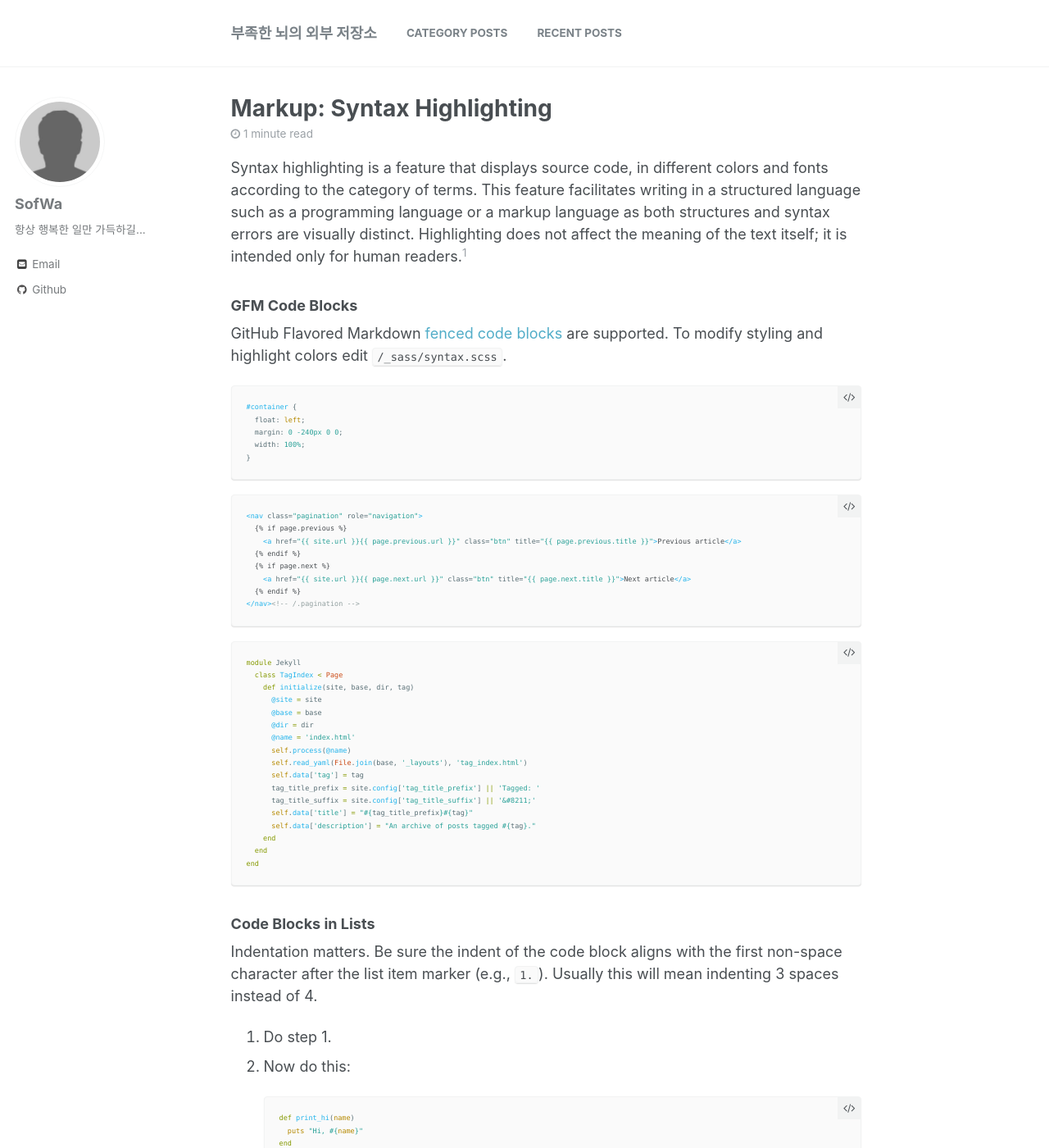
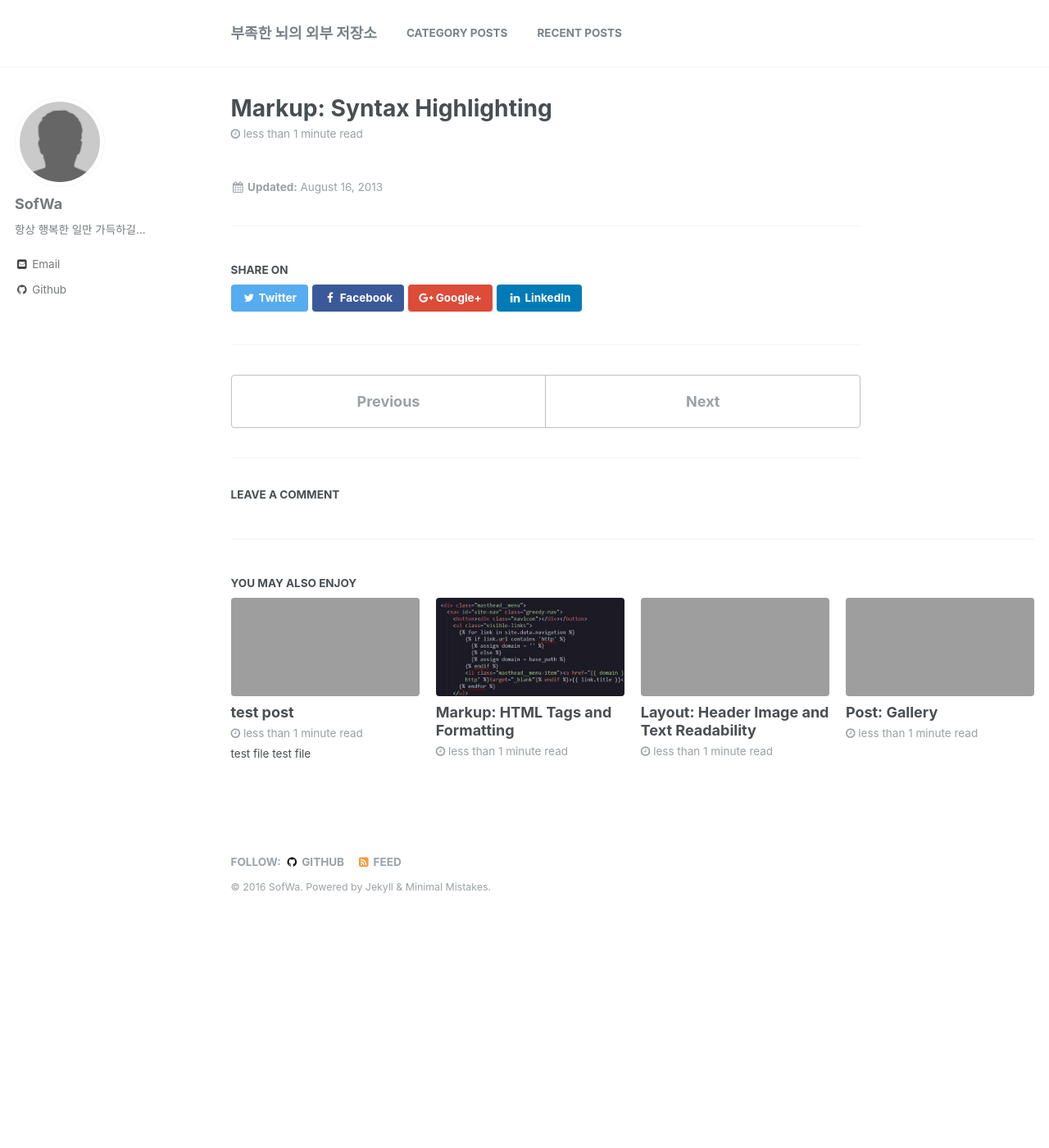
Before and after one commit to SofWa/custom-minimal-mistakes, a Jekyll site: the page built from _posts/2013-08-16-markup-syntax-highlighting.md, in a window 1280 px wide and 1400 px high. Shown: the whole window at 82% size. Built offline with Jekyll 4.4.1, drawn with Linux system fonts in a browser that asks for light colours; comment, search, counter and statistics services are not loaded; some of the changed text lies outside the part shown.

Commit message:
Update 2013-08-16-markup-syntax-highlighting.md

````diff
--- a/_posts/2013-08-16-markup-syntax-highlighting.md
+++ b/_posts/2013-08-16-markup-syntax-highlighting.md
@@ -3,77 +3,4 @@ title: "Markup: Syntax Highlighting"
 excerpt: "Post displaying the various ways of highlighting code in Markdown."
 header:
   teaser: "markup-syntax-highlighting-teaser.jpg"
-tags:
-  - code
-  - syntax highlighting
 ---
-
-Syntax highlighting is a feature that displays source code, in different colors and fonts according to the category of terms. This feature facilitates writing in a structured language such as a programming language or a markup language as both structures and syntax errors are visually distinct. Highlighting does not affect the meaning of the text itself; it is intended only for human readers.[^1]
-
-[^1]: <http://en.wikipedia.org/wiki/Syntax_highlighting>
-
-### GFM Code Blocks
-
-GitHub Flavored Markdown [fenced code blocks](https://help.github.com/articles/creating-and-highlighting-code-blocks/) are supported. To modify styling and highlight colors edit `/_sass/syntax.scss`.
-
-```css
-#container {
-  float: left;
-  margin: 0 -240px 0 0;
-  width: 100%;
-}
-```
-
-```html
-{% raw %}<nav class="pagination" role="navigation">
-  {% if page.previous %}
-    <a href="{{ site.url }}{{ page.previous.url }}" class="btn" title="{{ page.previous.title }}">Previous article</a>
-  {% endif %}
-  {% if page.next %}
-    <a href="{{ site.url }}{{ page.next.url }}" class="btn" title="{{ page.next.title }}">Next article</a>
-  {% endif %}
-</nav><!-- /.pagination -->{% endraw %}
-```
-
-```ruby
-module Jekyll
-  class TagIndex < Page
-    def initialize(site, base, dir, tag)
-      @site = site
-      @base = base
-      @dir = dir
-      @name = 'index.html'
-      self.process(@name)
-      self.read_yaml(File.join(base, '_layouts'), 'tag_index.html')
-      self.data['tag'] = tag
-      tag_title_prefix = site.config['tag_title_prefix'] || 'Tagged: '
-      tag_title_suffix = site.config['tag_title_suffix'] || '&#8211;'
-      self.data['title'] = "#{tag_title_prefix}#{tag}"
-      self.data['description'] = "An archive of posts tagged #{tag}."
-    end
-  end
-end
-```
-
-### Code Blocks in Lists
-
-Indentation matters. Be sure the indent of the code block aligns with the first non-space character after the list item marker (e.g., `1.`). Usually this will mean indenting 3 spaces instead of 4.
-
-1. Do step 1.
-2. Now do this:
-
-   ```ruby
-   def print_hi(name)
-     puts "Hi, #{name}"
-   end
-   print_hi('Tom')
-   #=> prints 'Hi, Tom' to STDOUT.
-   ```
-
-3. Now you can do this.
-
-### GitHub Gist Embed
-
-An example of a Gist embed below.
-
-{% gist mmistakes/6589546 %}
````
